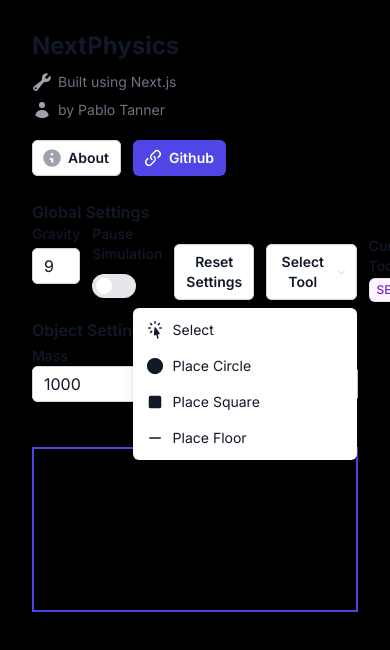
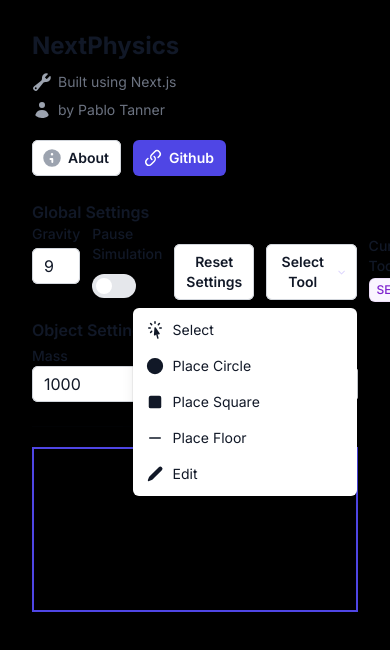
Before and after one commit to pablotanner/NextPhysics, a Next.js app: page / in a window 390 px wide. Both pictures are taken after a click on the button "Select Tool". Shown: the top 650 px of the page. Built offline with nearby package versions, Linux system fonts and the light colour scheme.

Commit message:
Add new tool for edit because mobile keeps trying to select text on long hold

```diff
--- a/src/components/ToolDropdown.js
+++ b/src/components/ToolDropdown.js
@@ -2,7 +2,7 @@
 import { Menu, Transition } from '@headlessui/react'
 import { Fragment, useEffect, useRef, useState } from 'react'
 import {ChevronDownIcon, CursorArrowRaysIcon, MinusIcon, TrashIcon} from '@heroicons/react/20/solid'
-import {StopIcon} from "@heroicons/react/16/solid";
+import {PencilIcon, StopIcon} from "@heroicons/react/16/solid";
 
 
 export default function ToolDropdown({selectedTool, setSelectedTool}) {
@@ -97,6 +97,23 @@ export default function ToolDropdown({selectedTool, setSelectedTool}) {
                                     </button>
                                 )}
                             </Menu.Item>
+                            <Menu.Item>
+                                {({active}) => (
+                                    <button className={`${active ? 'bg-violet-500 text-white' : 'text-gray-900'} group flex rounded-md items-center w-full px-2 py-2 text-sm`}
+                                            onClick={(event) => {
+                                                event.preventDefault();
+                                                setSelectedTool("edit")
+                                            }}
+                                    >
+                                        <PencilIcon
+                                            className="mr-2 h-5 w-5"
+                                            aria-hidden="true"
+                                            active={active}
+                                        />
+                                        Edit
+                                    </button>
+                                )}
+                            </Menu.Item>
                         </div>
                     </Menu.Items>
                 </Transition>
--- a/src/rendering/render2D.js
+++ b/src/rendering/render2D.js
@@ -173,6 +173,11 @@ export default function Render2D({selectedTool, physicsEngine}) {
                     friction: 0.1
                 });
             }
+            else if (selectedTool === "edit"){
+                const closestObject = findClosestElement({mousePosition: new Vector({x: x, y:y}), objects: physicsEngine.objects})
+                setSelectedObject({object: closestObject, position: {x: event.pageX, y: event.pageY}});
+                return;
+            }
             else {
                 return;
             }
@@ -191,7 +196,9 @@ export default function Render2D({selectedTool, physicsEngine}) {
             })
              */
 
-            physicsEngine.addObject(object)
+            if (object){
+                physicsEngine.addObject(object)
+            }
         }
 
         function handleElementSelect(event){
@@ -240,7 +247,8 @@ export default function Render2D({selectedTool, physicsEngine}) {
         canvas.addEventListener('mouseup', handleMouseUp);
 
         //shapes.forEach(shape => shape.draw(ctx));
-        physicsEngine.objects.forEach(object => object.draw(ctx));
+
+        physicsEngine.objects.forEach(object => object && object.draw(ctx));
 
 
 
```
